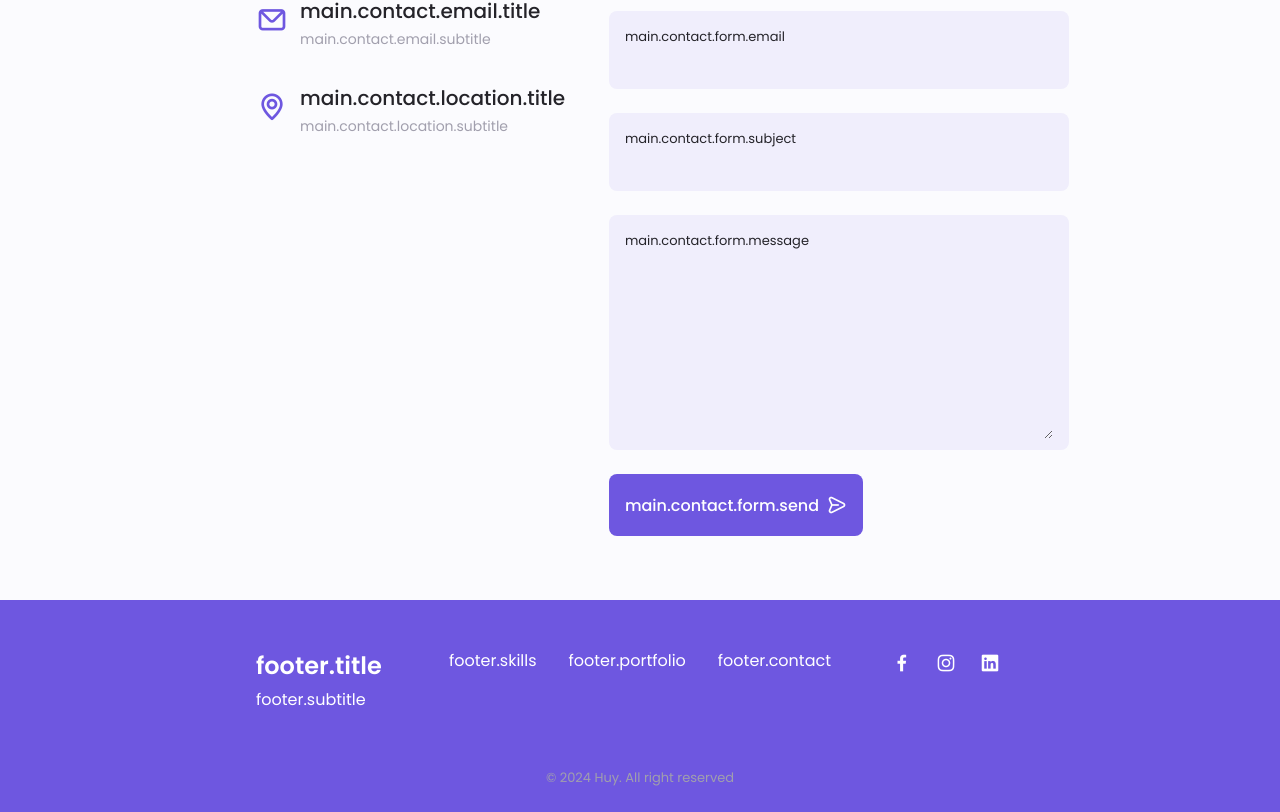
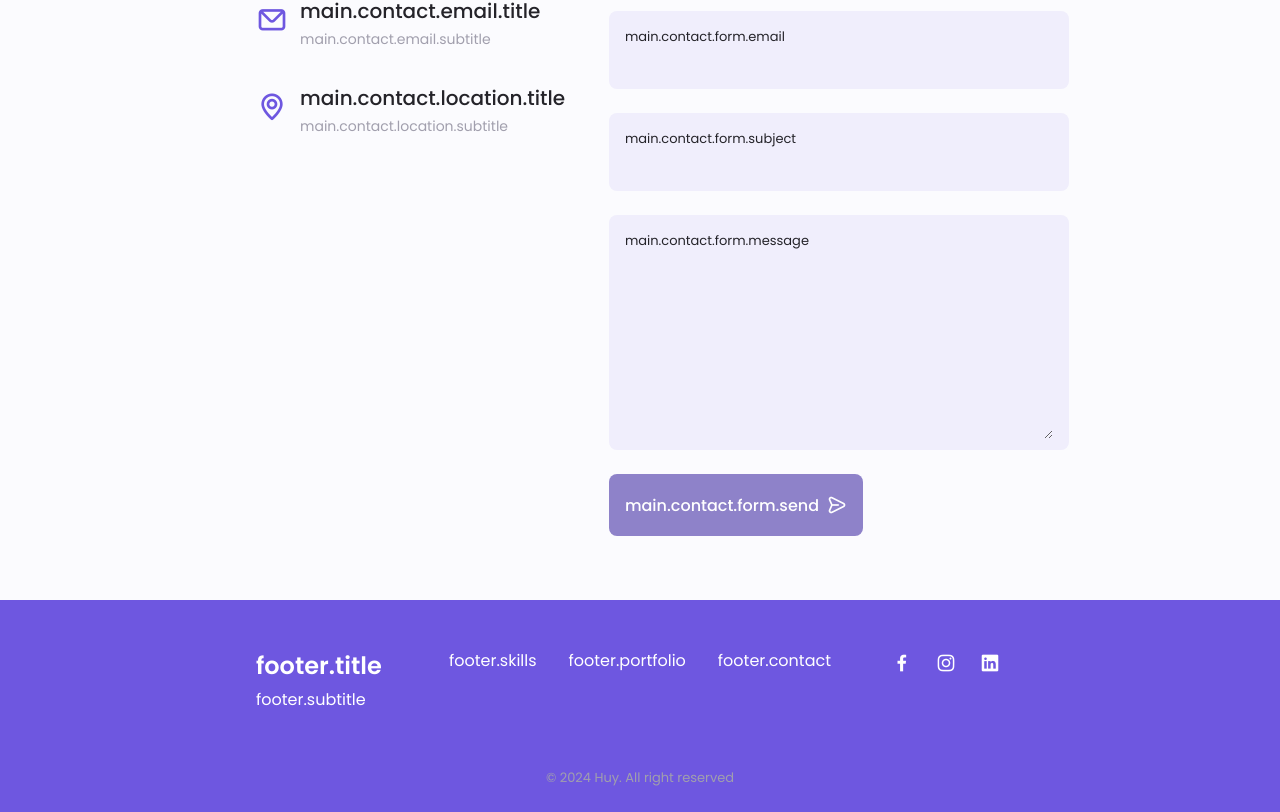
Before and after one commit to huyahoo/portfolio-ui, a Vue app: page / in a window 1280 px wide. Shown: the part 3397-4209 px from the top of the page. Built offline with nearby package versions, Linux system fonts and the light colour scheme.

Commit message:
handle validation for form

```diff
--- a/src/assets/styles/common.scss
+++ b/src/assets/styles/common.scss
@@ -39,6 +39,14 @@
 .button-flex {
   display: inline-flex;
   align-items: center;
+}
+
+a {
+  &.disabled {
+    pointer-events: none;
+    cursor: default;
+    background-color: var(--first-color-disabled);
+  }
 }
 
 .button-small {
--- a/src/assets/styles/custom.scss
+++ b/src/assets/styles/custom.scss
@@ -5,6 +5,7 @@
   --hue-color: 250;
 
   --first-color: hsl(var(--hue-color), 69%, 61%);
+  --first-color-disabled: hsl(var(--hue-color), 40%, 65%);
   --first-color-second: hsl(var(--hue-color), 69%, 61%);
   --first-color-alt: hsl(var(--hue-color), 57%, 53%);
   --first-color-lighter: hsl(var(--hue-color), 92%, 85%);
--- a/src/components/ContactSection.vue
+++ b/src/components/ContactSection.vue
@@ -2,25 +2,24 @@
 import Swal from 'sweetalert2';
 import emailjs from 'emailjs-com';
 
-import { ref } from 'vue';
+import { reactive, computed } from 'vue';
 
-const name = ref<string>();
-const email = ref<string>();
-const subject = ref<string>();
-const message = ref<string>();
+const form = reactive({
+  name: '',
+  email: '',
+  subject: '',
+  message: ''
+});
+
+const disabled = computed(() => {
+  return !form.name || !form.email || !form.subject || !form.message;
+});
 
 const sendMessage = () => {
-  const params = {
-    name: name.value,
-    email: email.value,
-    subject: subject.value,
-    message: message.value,
-  };
-
   emailjs.init(process.env.VITE_APP_EMAILJS_USER_ID);
 
   emailjs
-    .send(process.env.VITE_APP_EMAILJS_SERVICE_ID, process.env.VITE_APP_EMAILJS_TEMPLATE_ID, params)
+    .send(process.env.VITE_APP_EMAILJS_SERVICE_ID, process.env.VITE_APP_EMAILJS_TEMPLATE_ID, form)
     .then(() => {
       Swal.fire({
         title: 'Message sent successfully',
@@ -90,7 +89,7 @@ const sendMessage = () => {
               >{{ $t('main.contact.form.name') }}</label
             >
             <input
-              v-model="name"
+              v-model="form.name"
               type="text"
               class="contact__input"
               id="name"
@@ -105,7 +104,7 @@ const sendMessage = () => {
               >{{ $t('main.contact.form.email') }}</label
             >
             <input
-              v-model="email"
+              v-model="form.email"
               type="text"
               class="contact__input"
               id="email"
@@ -120,7 +119,7 @@ const sendMessage = () => {
               >{{ $t('main.contact.form.subject') }}</label
             >
             <input
-              v-model="subject"
+              v-model="form.subject"
               type="text"
               class="contact__input"
               id="subject"
@@ -135,7 +134,7 @@ const sendMessage = () => {
               >{{ $t('main.contact.form.message') }}</label
             >
             <textarea
-              v-model="message"
+              v-model="form.message"
               name="message"
               id="message"
               cols="0"
@@ -149,6 +148,7 @@ const sendMessage = () => {
           <div>
             <a
               class="button button-flex"
+              :class="{ 'disabled': disabled }"
               @click="sendMessage()"
             >
               {{ $t('main.contact.form.send') }}
```
